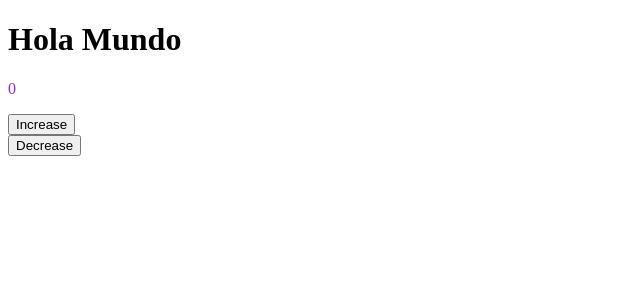
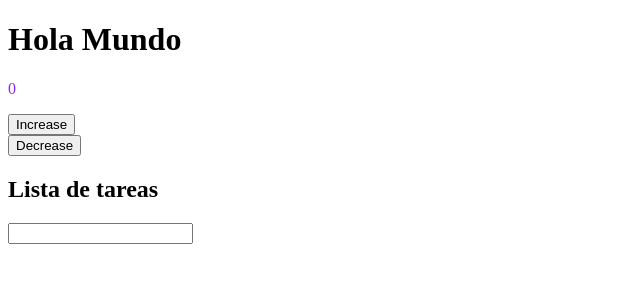
Before and after one commit to bassmantonio/Vue-Project, a Vue app: page / in a window 1280 px wide. Shown: the top 300 px of the page, without its empty margins (0-640 px from the left). Built offline with nearby package versions, Linux system fonts and the light colour scheme.

Commit message:
Added component TaskList

```diff
--- a/src/App.vue
+++ b/src/App.vue
@@ -1,9 +1,11 @@
 <template>
 <counter></counter>
+<tasks-list></tasks-list>
 </template>
 
 <script setup>
 import Counter from './components/Counter.vue';
+import TasksList from './components/TasksList.vue';
 
 </script>
 
--- /dev/null
+++ b/src/components/TasksList.vue
@@ -0,0 +1,24 @@
+<template>
+  <div>
+    <h2>Lista de tareas</h2>
+    <input type="text" v-model="newTask" @keyup.enter="addTask">
+    <ul>
+      <li v-for="(task,index) in tasks" :key="index">
+        {{ task }}
+      </li>
+    </ul>
+  </div>
+  </template>
+
+<script setup>
+import {ref} from 'vue';
+const tasks = ref([]);
+const newTask = ref ('');
+
+const addTask = ()=>{
+  tasks.value.push(newTask.value);
+  newTask.value = '';
+}
+</script>
+
+<style></style>
```
